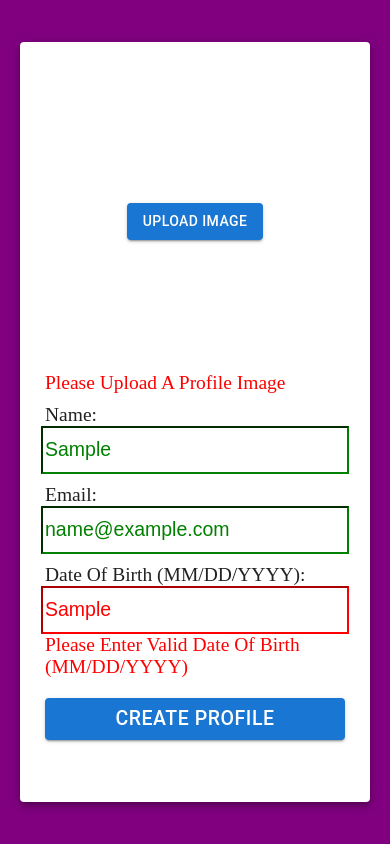
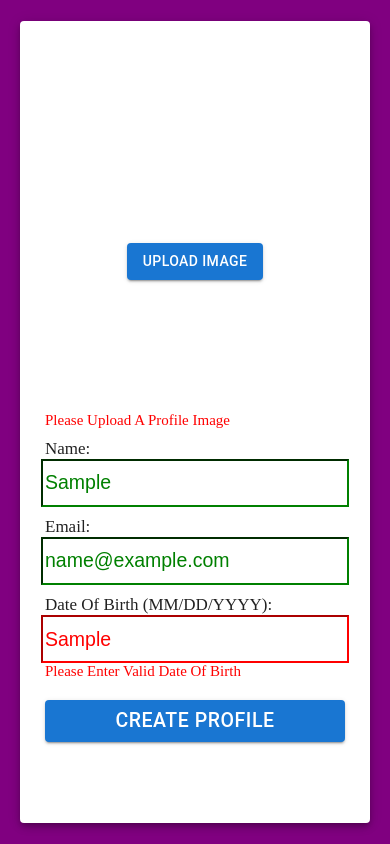
Before and after one commit to Bravo-Luis/AS_IVP_Office_Application, a React (Vite) app in the folder frontend/: page / in a window 390 px wide. Both pictures are taken after typing "Sample", "name@example.com", "Sample" into the empty fields and a click on the button "CREATE PROFILE". Built offline with nearby package versions, Linux system fonts and the light colour scheme.

Commit message:
form fix for mobile

```diff
--- a/frontend/src/CreatePage/CreatePage.css
+++ b/frontend/src/CreatePage/CreatePage.css
@@ -14,6 +14,7 @@
     height: clamp(600px, 85vh, 900px);
     width: clamp(350px, 75vw, 1000px);
     padding-bottom: 5vh;
+    padding-top: 5vh;
 }
 
 .create-page-submit-button{
--- a/frontend/src/CustomInput/CustomInput.css
+++ b/frontend/src/CustomInput/CustomInput.css
@@ -12,7 +12,7 @@
 }
 
 .custom-input-label{
-    font-size: clamp(8px, 5vw, 20px);
+    font-size: clamp(8px, 5vw, 17px);
     width: clamp(300px, 70vw, 800px);
     text-align: left;
 }
--- a/frontend/src/CustomInput/CustomInput.tsx
+++ b/frontend/src/CustomInput/CustomInput.tsx
@@ -52,10 +52,11 @@ const CustomInput: React.FC<CustomInputProps> = ({ placeholder, pattern, text})
                 className='custom-input-label'
                 style={{
                     color: 'red',
-                    display: valid === null ? 'none' : valid ? 'none' : 'inline'
+                    display: valid === null ? 'none' : valid ? 'none' : 'inline',
+                    fontSize: 'clamp(6px, 5vw, 15px)'
                 }}
             >
-                Please Enter {pattern ? 'Valid' : ''} {text}
+                Please Enter {pattern ? 'Valid' : ''} {text.replace('(MM/DD/YYYY)', '')}
             </div>
         </div>
     );
--- a/frontend/src/ImageInput/ImageInput.css
+++ b/frontend/src/ImageInput/ImageInput.css
@@ -2,20 +2,25 @@
     display: flex;
     align-items: center;
     justify-content: center;
-    height: max(min(60vh, 300px), 300px);
-    width: max(min(75vw, 1000px), 350px);
+    height: min(max(60vh, 350px), 300px);
+    width: min(max(60vh, 350px), 300px);
     position: relative;
     overflow: hidden;
+    border-radius: 50%;
 }
 
 #image-input img {
-    max-width: max(min(60vh, 300px), 300px);
-    max-height: max(min(60vh, 300px), 300px);
+    width: 100%;
+    height: 100%;
+    object-fit: cover;
     border-radius: 50%;
     display: block;
 }
 
-.image-input-remove-button{
+.image-input-remove-button {
     position: absolute;
     color: red;
+    bottom: 10px;
+    left: 50%;
+    transform: translateX(-50%);
 }
--- a/frontend/src/ImageInput/ImageInput.tsx
+++ b/frontend/src/ImageInput/ImageInput.tsx
@@ -68,7 +68,8 @@ const ImageInput: React.FC<ImageInputProps> = ({ text }) => {
                 className='custom-input-label'
                 style={{
                     color: 'red',
-                    display: valid === null ? 'none' : valid ? 'none' : 'inline'
+                    display: valid === null ? 'none' : valid ? 'none' : 'inline',
+                    fontSize: 'clamp(6px, 5vw, 15px)'
                 }}
             >
                 Please Upload A {text}
```
